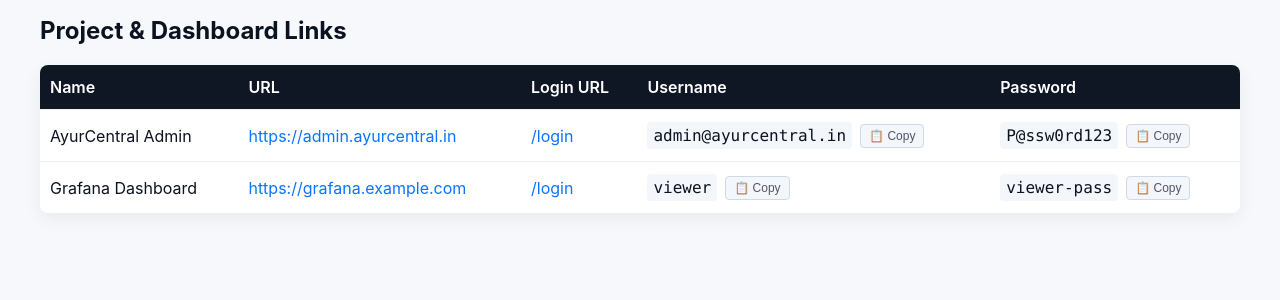
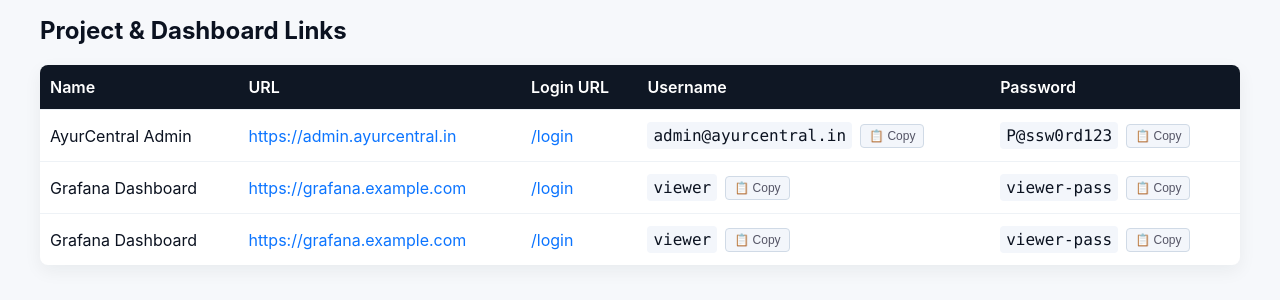
Before and after one commit to TomRoy488/project-dashboard-links, a React (Vite) app: page / in a window 1280 px wide. Shown: the top 300 px of the page. Built offline with nearby package versions, Linux system fonts and the light colour scheme.

Commit message:
new test link added

```diff
--- a/src/App.jsx
+++ b/src/App.jsx
@@ -10,6 +10,15 @@
     username: 'admin@ayurcentral.in',
     password: 'P@ssw0rd123',
   },
+  {
+    id: 2,
+    name: 'Grafana Dashboard',
+    url: 'https://grafana.example.com',
+    loginUrl: 'https://grafana.example.com/login',
+    username: 'viewer',
+    password: 'viewer-pass',
+  },
+  ,
   {
     id: 2,
     name: 'Grafana Dashboard',
```
